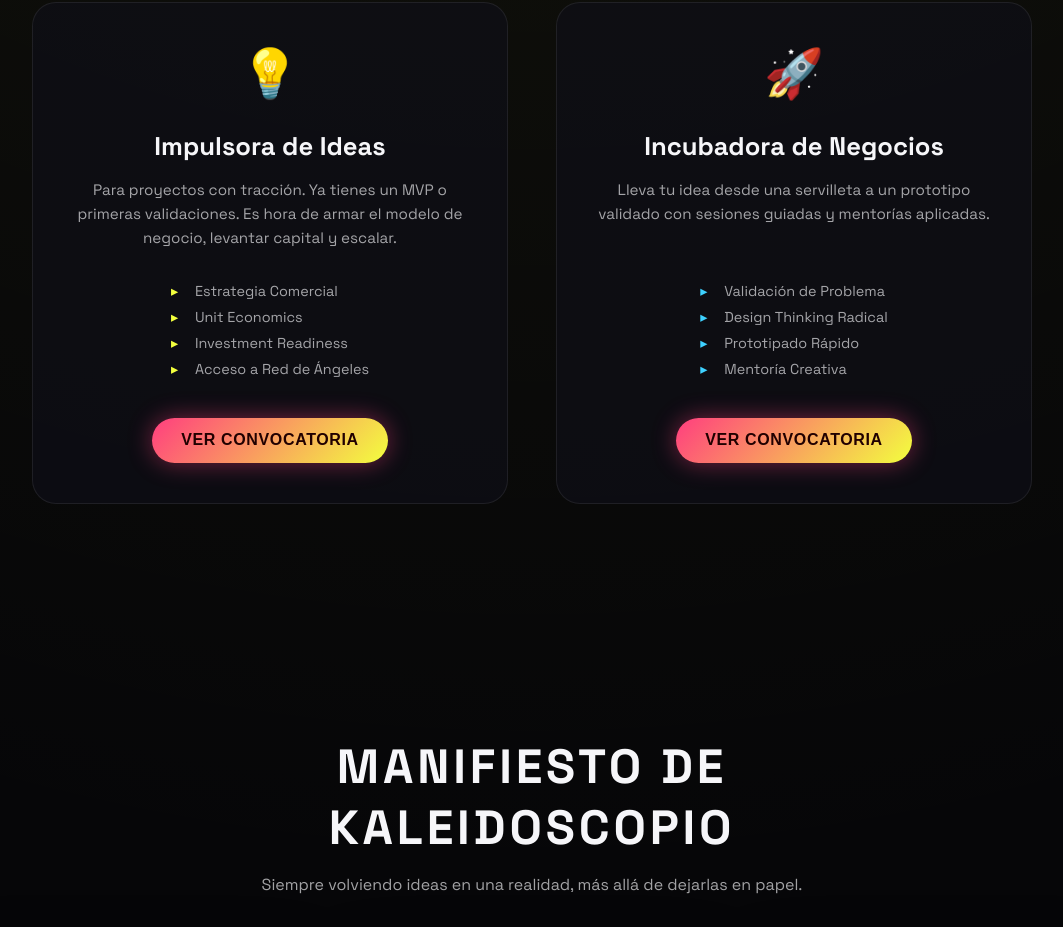
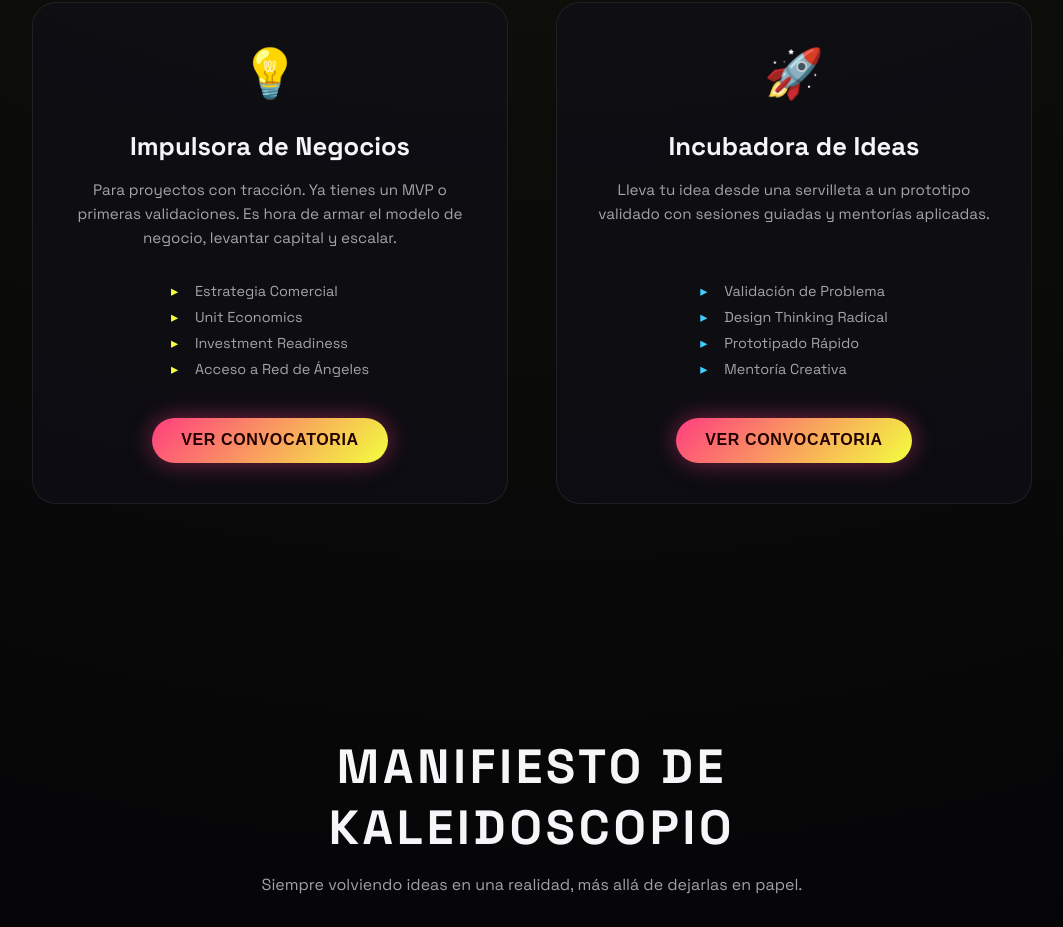
Before and after one commit to UnoYCero/Kali_landing4, a plain HTML site: page index.html in a window 1280 px wide. Shown: the part 1140-2067 px from the top of the page, without its empty margins (108-1171 px from the left). Drawn offline with nearby package versions, Linux system fonts and the light colour scheme.

Commit message:
Update program card titles in index.html

```diff
--- a/index.html
+++ b/index.html
@@ -92,7 +92,7 @@
           <!-- CARD IMPULSORA -->
           <div class="program-card impulsora">
             <div class="card-icon">💡</div>
-            <h3>Impulsora de Ideas</h3>
+            <h3>Impulsora de Negocios</h3>
             <p class="program-desc">
             Para proyectos con tracción. Ya tienes un MVP o primeras validaciones.
               Es hora de armar el modelo de negocio, levantar capital y escalar.
@@ -116,7 +116,7 @@
           <!-- CARD INCUBADORA -->
           <div class="program-card incubadora">
             <div class="card-icon">🚀</div>
-            <h3>Incubadora de Negocios</h3>
+            <h3>Incubadora de Ideas</h3>
             <p class="program-desc">
                  Lleva tu idea desde una servilleta a un prototipo validado con sesiones guiadas y mentorías aplicadas.
             </p>
```
